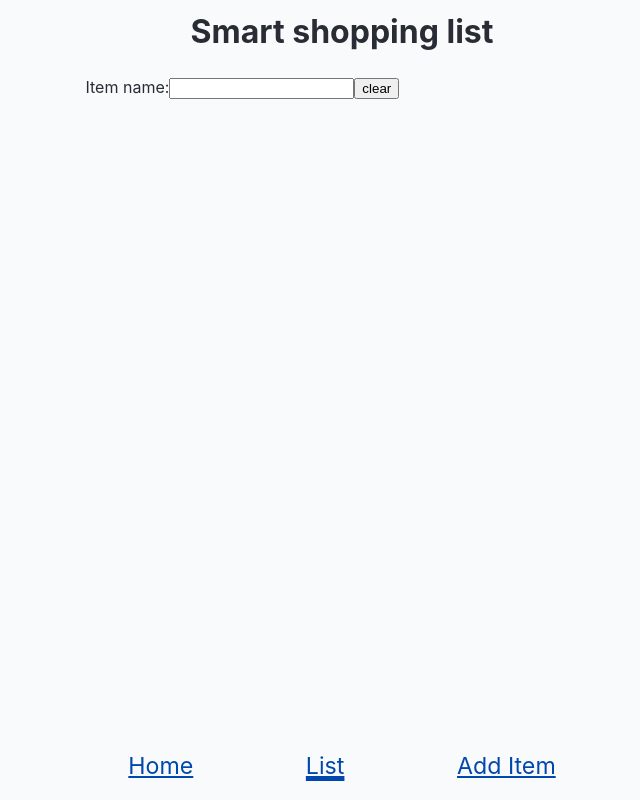
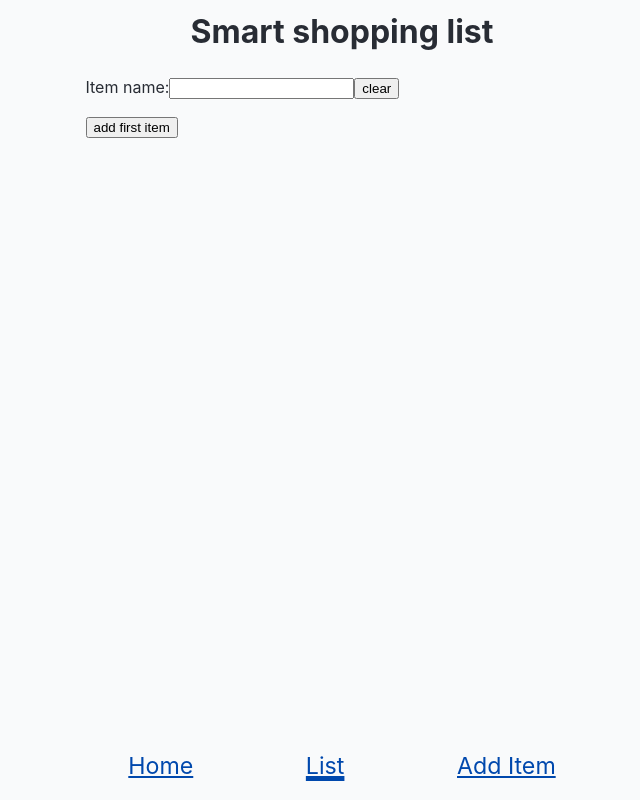
Before and after one commit to the-collab-lab/tcl-57-smart-shopping-list, a React (Vite) app: page /list in a window 1280 px wide. Shown: the whole page, without its empty margins (298-938 px from the left). Built offline with nearby package versions, Linux system fonts and the light colour scheme.

Commit message:
created add item button if user does not have any items in their list

```diff
--- a/src/views/List.jsx
+++ b/src/views/List.jsx
@@ -23,6 +23,18 @@ export function List({ data }) {
 		setSearchTerm('');
 	};
 
+	// const checkList = () => {
+	// 	console.log(renderedList, 'rendered list');
+	// 	if (renderedList.length === 0) {
+	// 		return true;
+	// 	} else {
+	// 		return false;
+	// 	}
+	// };
+
+	const renderedListLength = renderedList.length;
+	console.log(renderedListLength, 'rendered list length');
+
 	return (
 		<>
 			<form onSubmit={clearSearchField}>
@@ -36,6 +48,9 @@ export function List({ data }) {
 				<button type="submit"> clear </button>
 			</form>
 			<ul>{renderedList}</ul>
+			{renderedListLength === 0 && <button> add first item</button>}
 		</>
 	);
 }
+
+//conditionally render a button for user to add item to list if there are no items in their list
```
